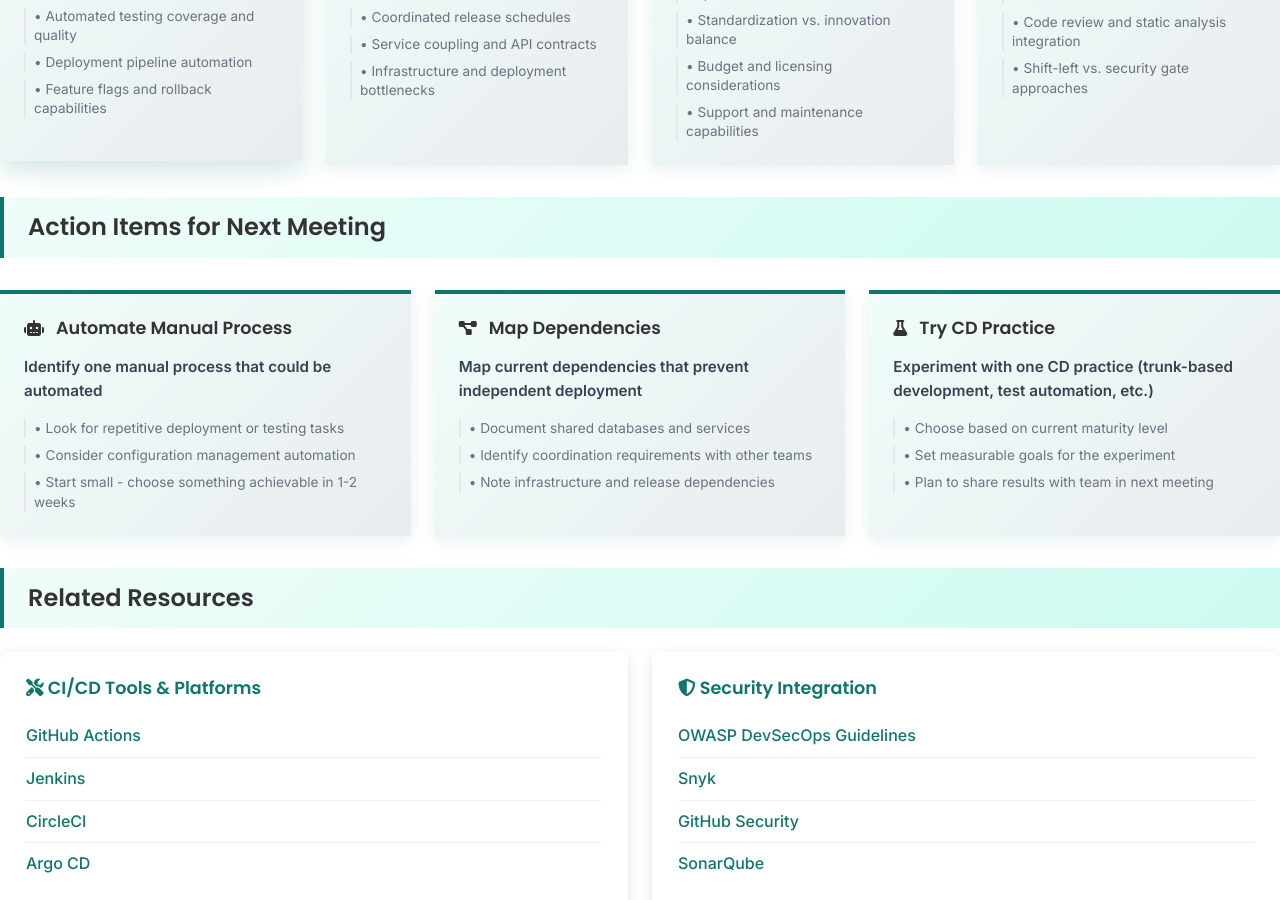
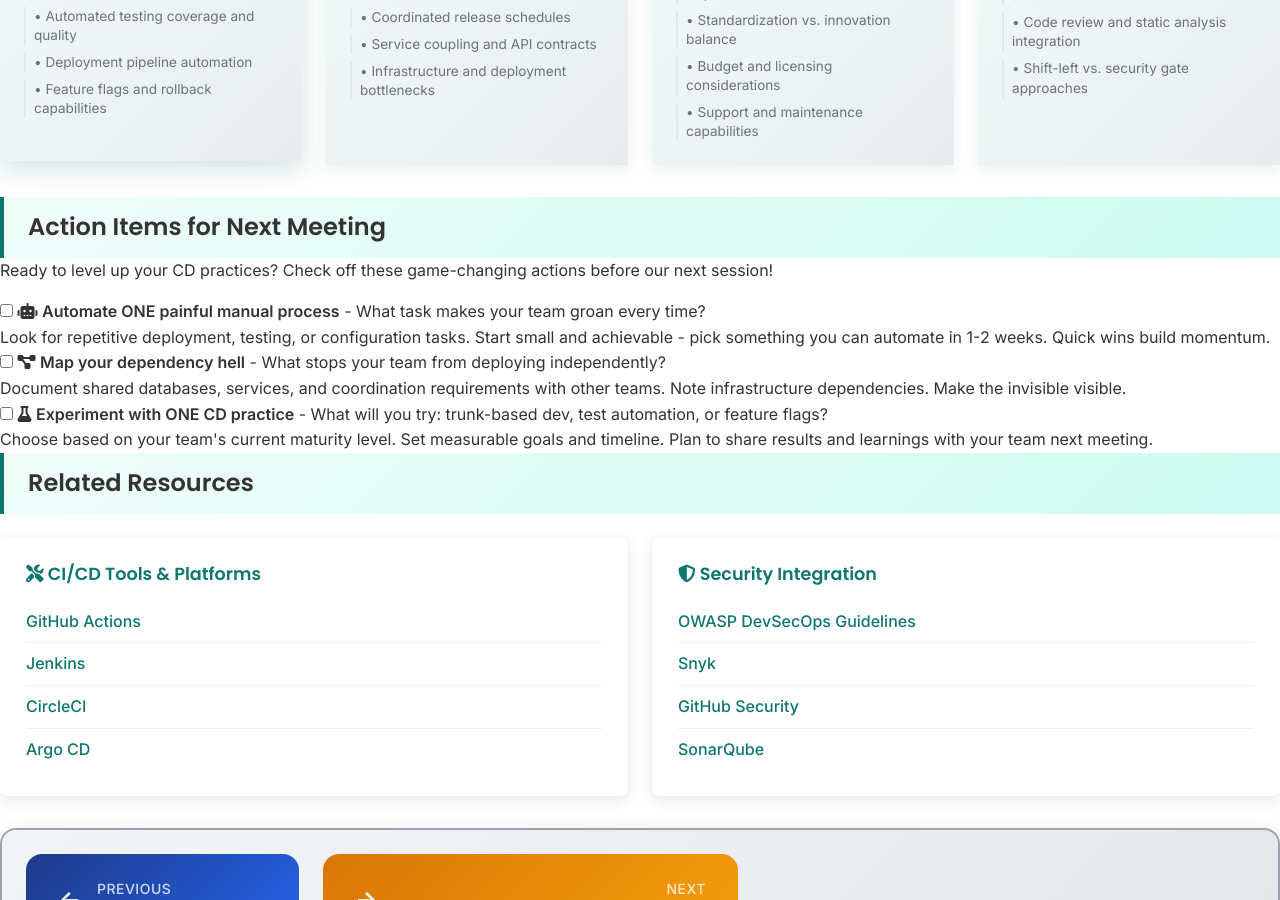
Before and after one commit to mhenke/accelerate-devex-book-club-notebooklm, a Jekyll site: the page built from docs/_meetings/meeting-2.md, in a window 1280 px wide and 900 px high, scrolled down 5459 px. Built offline with Jekyll 4.4.1, drawn with Linux system fonts in a browser that asks for light colours.

Commit message:
refactor: Update action items in Meeting 2 and Meeting 3 for clarity and engagement

```diff
--- a/docs/_meetings/meeting-2.md
+++ b/docs/_meetings/meeting-2.md
@@ -419,43 +419,39 @@ dora_color: '#0F766E'
 
 ### Action Items for Next Meeting
 
-<div class="action-items-grid" markdown="0">
-  <div class="action-item-card" markdown="0">
-    <div class="action-header" markdown="0">
+<div class="action-checklist" markdown="0">
+  <p class="checklist-intro">Ready to level up your CD practices? Check off these game-changing actions before our next session!</p>
+
+  <div class="checklist-item" markdown="0">
+    <input type="checkbox" id="action-1" class="action-checkbox">
+    <label for="action-1" class="action-label">
       <i class="fas fa-robot"></i>
-      <h4>Automate Manual Process</h4>
-    </div>
-    <p><strong>Identify one manual process that could be automated</strong></p>
-    <div class="action-guidance" markdown="0">
-      <span>• Look for repetitive deployment or testing tasks</span>
-      <span>• Consider configuration management automation</span>
-      <span>• Start small - choose something achievable in 1-2 weeks</span>
-    </div>
-  </div>
-
-  <div class="action-item-card" markdown="0">
-    <div class="action-header" markdown="0">
+      <strong>Automate ONE painful manual process</strong> - What task makes your team groan every time?
+    </label>
+    <div class="action-details">
+      Look for repetitive deployment, testing, or configuration tasks. Start small and achievable - pick something you can automate in 1-2 weeks. Quick wins build momentum.
+    </div>
+  </div>
+
+  <div class="checklist-item" markdown="0">
+    <input type="checkbox" id="action-2" class="action-checkbox">
+    <label for="action-2" class="action-label">
       <i class="fas fa-project-diagram"></i>
-      <h4>Map Dependencies</h4>
-    </div>
-    <p><strong>Map current dependencies that prevent independent deployment</strong></p>
-    <div class="action-guidance" markdown="0">
-      <span>• Document shared databases and services</span>
-      <span>• Identify coordination requirements with other teams</span>
-      <span>• Note infrastructure and release dependencies</span>
-    </div>
-  </div>
-
-  <div class="action-item-card" markdown="0">
-    <div class="action-header" markdown="0">
+      <strong>Map your dependency hell</strong> - What stops your team from deploying independently?
+    </label>
+    <div class="action-details">
+      Document shared databases, services, and coordination requirements with other teams. Note infrastructure dependencies. Make the invisible visible.
+    </div>
+  </div>
+
+  <div class="checklist-item" markdown="0">
+    <input type="checkbox" id="action-3" class="action-checkbox">
+    <label for="action-3" class="action-label">
       <i class="fas fa-flask"></i>
-      <h4>Try CD Practice</h4>
-    </div>
-    <p><strong>Experiment with one CD practice (trunk-based development, test automation, etc.)</strong></p>
-    <div class="action-guidance" markdown="0">
-      <span>• Choose based on current maturity level</span>
-      <span>• Set measurable goals for the experiment</span>
-      <span>• Plan to share results with team in next meeting</span>
+      <strong>Experiment with ONE CD practice</strong> - What will you try: trunk-based dev, test automation, or feature flags?
+    </label>
+    <div class="action-details">
+      Choose based on your team's current maturity level. Set measurable goals and timeline. Plan to share results and learnings with your team next meeting.
     </div>
   </div>
 </div>
```
Also changed, not shown: docs/_meetings/meeting-3.md (+24 -28 lines), plan/feature-interactive-checkpoint-card-1.md (added, +99 -0 lines).
